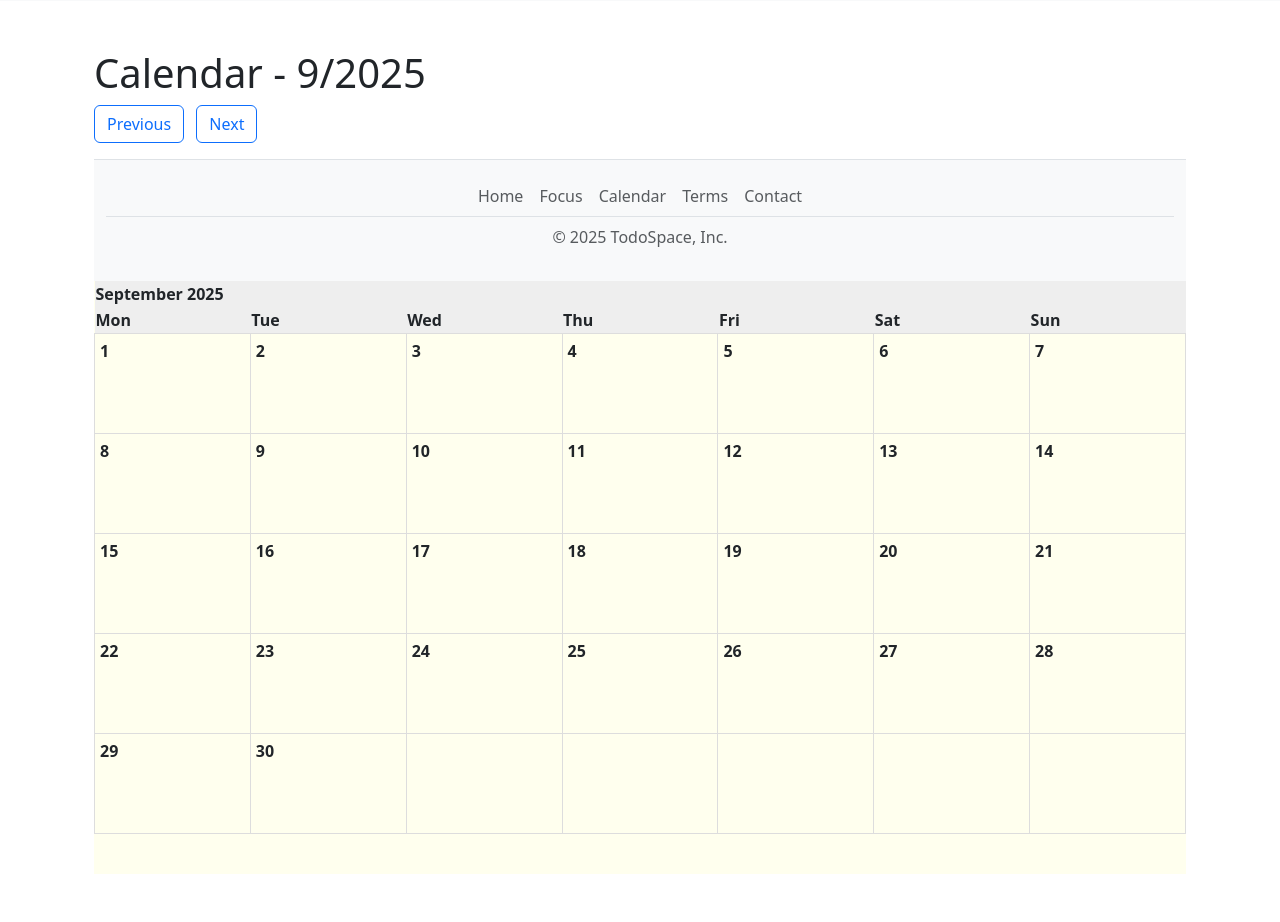
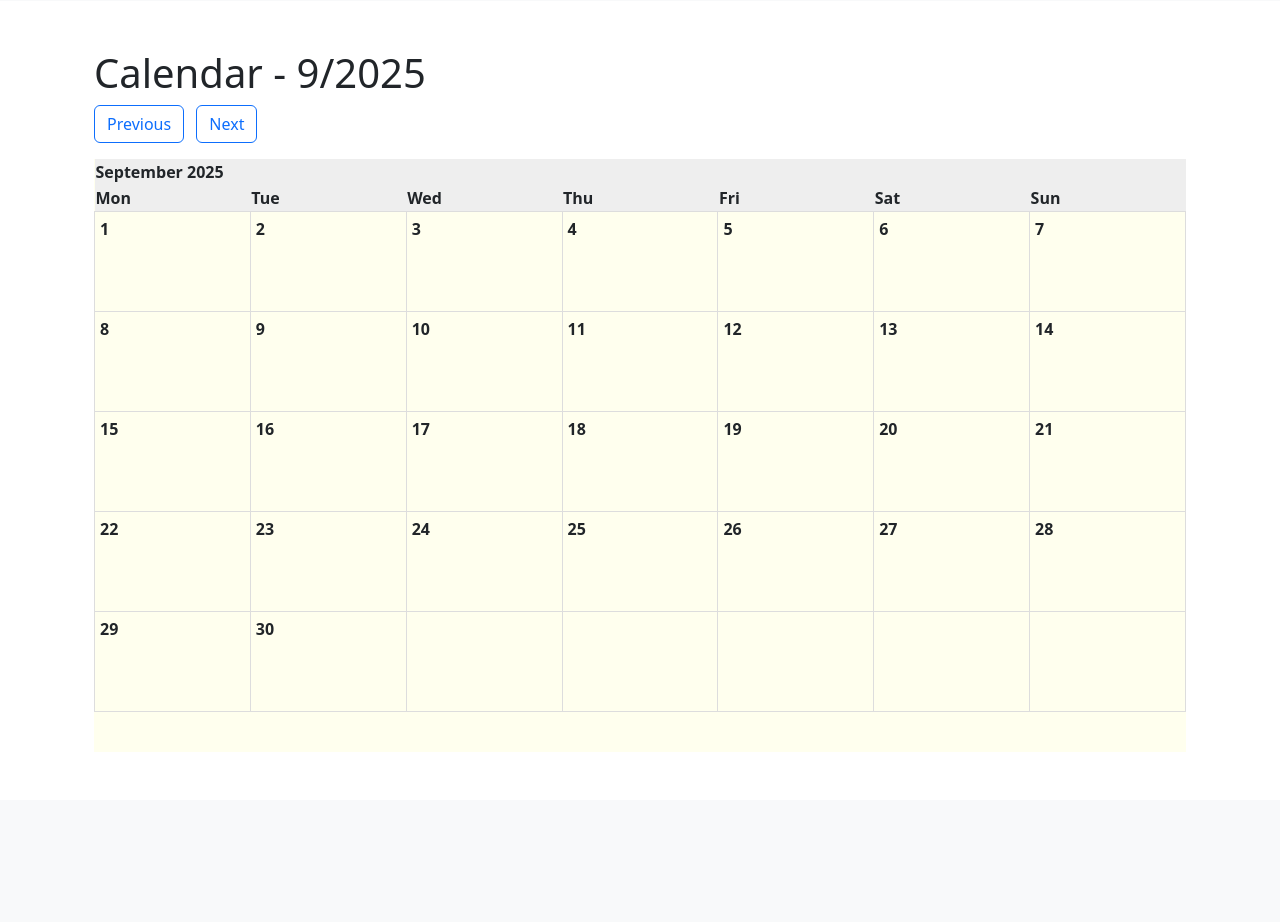
Before and after one commit to tomi3-11/Todo-Space, a Django app: page /calendar/ in a window 1280 px wide. Shown: the part 325-1247 px from the top of the page. After the commit the page ends 1037 px from the top, so only its background shows below. Run offline with Django 5.2, Linux system fonts and the light colour scheme; data that the repository does not hold is empty.

Commit message:
Updated Base template

```diff
--- a/todoapp/templates/todoapp/base.html
+++ b/todoapp/templates/todoapp/base.html
@@ -66,7 +66,7 @@
 
 
     <!-- Footer -->
-    <footer class="bg-light border-top py-3">
+    <!-- <footer class="bg-light border-top py-3">
         <div class="container">
             <ul class="nav justify-content-center border-bottom mb-2">
                 <li class="nav-item">
@@ -87,7 +87,13 @@
             </ul>
             <p class="text-center text-body-secondary">&copy; 2025 TodoSpace, Inc.</p>
         </div>
-    </footer>
+    </footer> -->
+
+
+    <!-- Footer to be implemented using CSS instead of Bootsrap -->
+     <footer>
+        <!-- Footer implementation Here -->
+     </footer>
 
 
     <!-- Scripts-->
```
